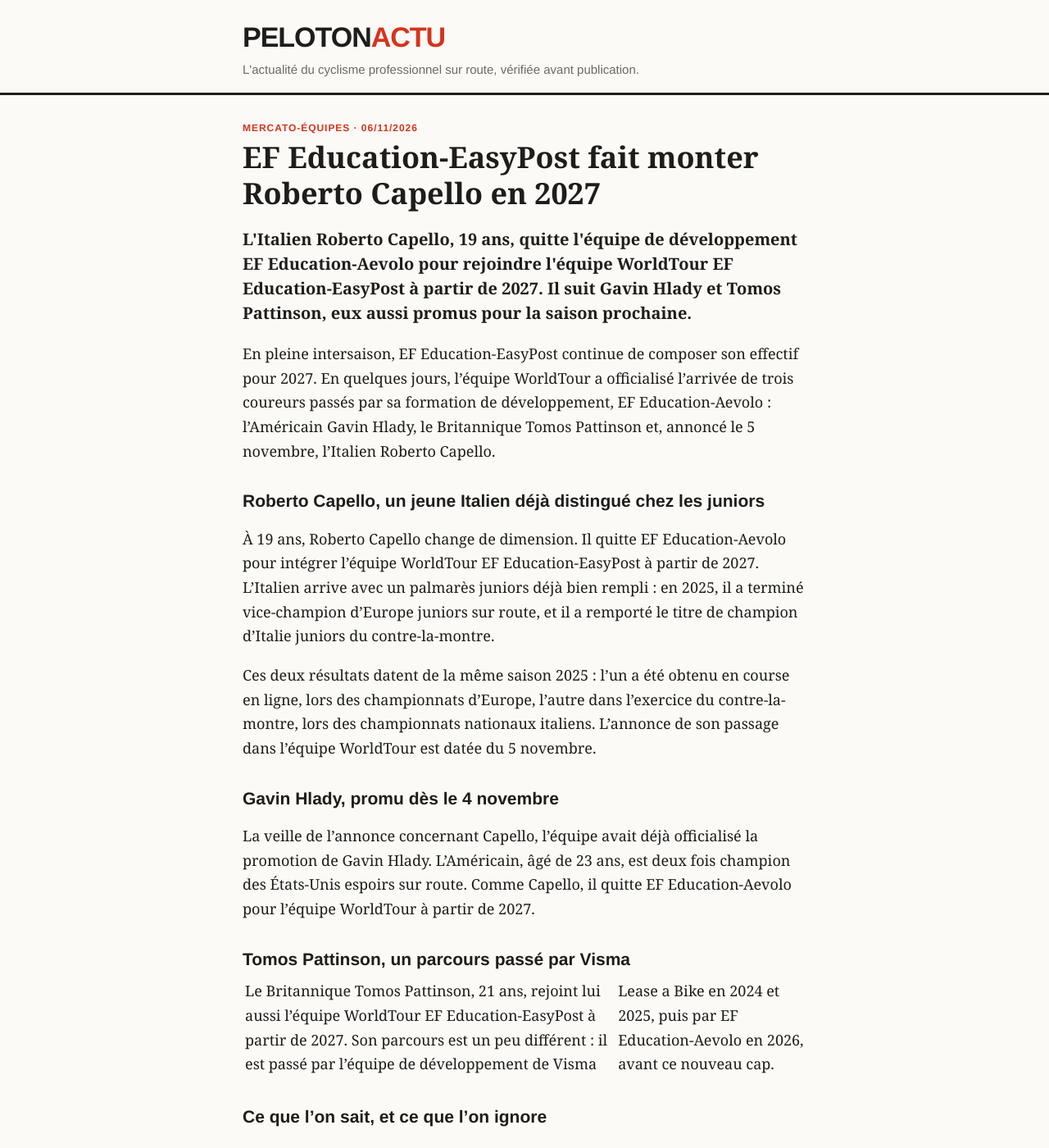
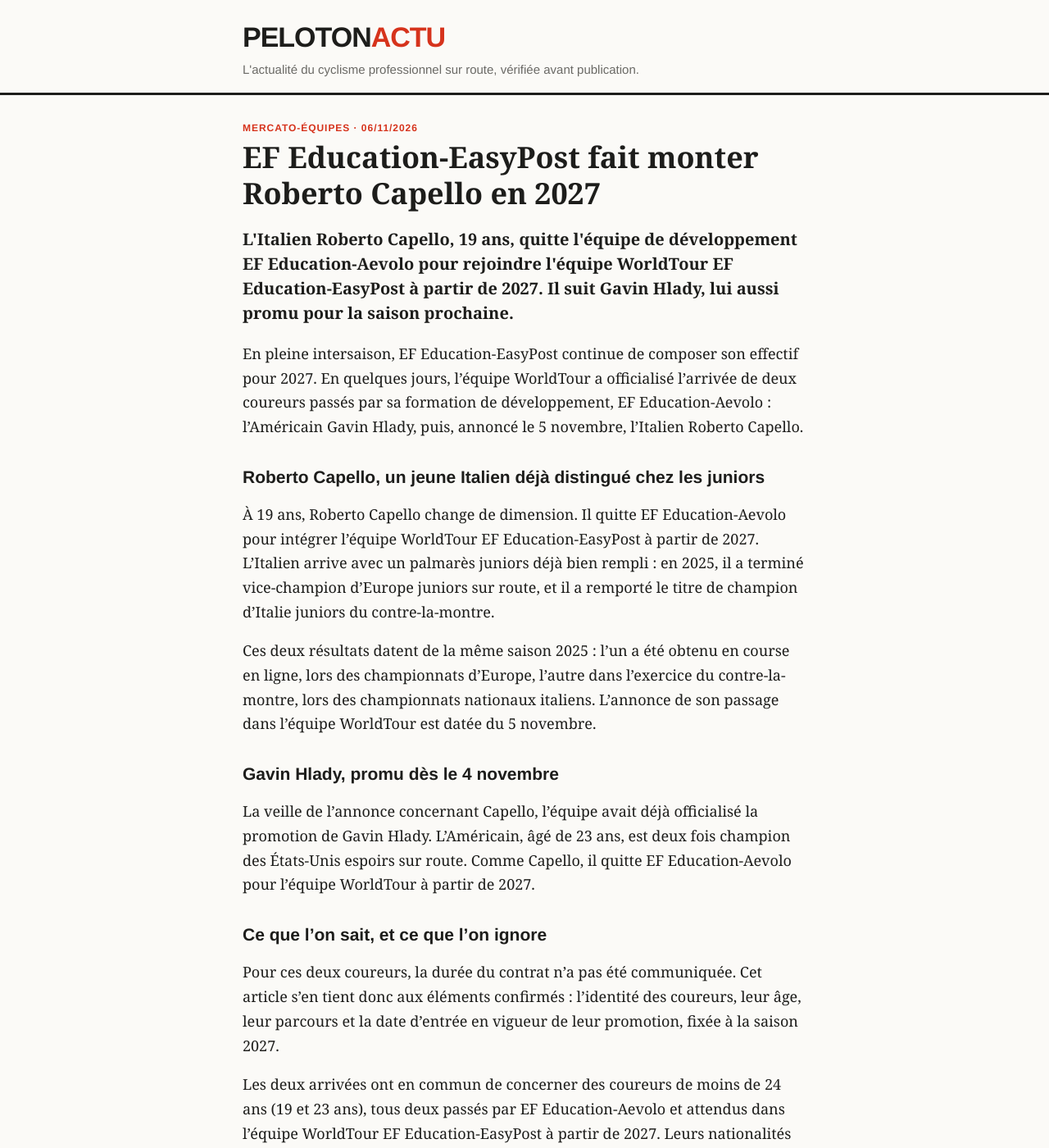
Before and after one commit to antoinebb/test-repo, a Jekyll site: the page built from _posts/2026-11-06-ef-education-easypost-fait-monter-roberto-capello-en-2027.md, in a window 1280 px wide and 1400 px high. Shown: the whole window at 82% size. Built offline with Jekyll 4.4.1, drawn with Linux system fonts in a browser that asks for light colours; some of the changed text lies outside the part shown.

Commit message:
Correction n°1 : EF Education-EasyPost fait monter Roberto Capello en 2027

```diff
--- a/_posts/2026-11-06-ef-education-easypost-fait-monter-roberto-capello-en-2027.md
+++ b/_posts/2026-11-06-ef-education-easypost-fait-monter-roberto-capello-en-2027.md
@@ -4,13 +4,13 @@ title: "EF Education-EasyPost fait monter Roberto Capello en 2027"
 date: 2026-11-06 18:05:00 +0100
 format: Mercato-équipes
 description: >-
-  L'Italien Roberto Capello, 19 ans, passe d'EF Education-Aevolo à l'équipe WorldTour EF Education-EasyPost en 2027, après Gavin Hlady et Tomos Pattinson.
+  L'Italien Roberto Capello, 19 ans, passe d'EF Education-Aevolo à l'équipe WorldTour EF Education-EasyPost en 2027, après Gavin Hlady.
 chapo: >-
-  L'Italien Roberto Capello, 19 ans, quitte l'équipe de développement EF Education-Aevolo pour rejoindre l'équipe WorldTour EF Education-EasyPost à partir de 2027. Il suit Gavin Hlady et Tomos Pattinson, eux aussi promus pour la saison prochaine.
+  L'Italien Roberto Capello, 19 ans, quitte l'équipe de développement EF Education-Aevolo pour rejoindre l'équipe WorldTour EF Education-EasyPost à partir de 2027. Il suit Gavin Hlady, lui aussi promu pour la saison prochaine.
 tags: ["Mercato", "EF Education-EasyPost", "Saison 2027", "Championnats d’Europe"]
 ---
 
-En pleine intersaison, EF Education-EasyPost continue de composer son effectif pour 2027. En quelques jours, l'équipe WorldTour a officialisé l'arrivée de trois coureurs passés par sa formation de développement, EF Education-Aevolo : l'Américain Gavin Hlady, le Britannique Tomos Pattinson et, annoncé le 5 novembre, l'Italien Roberto Capello.
+En pleine intersaison, EF Education-EasyPost continue de composer son effectif pour 2027. En quelques jours, l'équipe WorldTour a officialisé l'arrivée de deux coureurs passés par sa formation de développement, EF Education-Aevolo : l'Américain Gavin Hlady, puis, annoncé le 5 novembre, l'Italien Roberto Capello.
 
 ## Roberto Capello, un jeune Italien déjà distingué chez les juniors
 
@@ -22,12 +22,8 @@ Ces deux résultats datent de la même saison 2025 : l'un a été obtenu en cour
 
 La veille de l'annonce concernant Capello, l'équipe avait déjà officialisé la promotion de Gavin Hlady. L'Américain, âgé de 23 ans, est deux fois champion des États-Unis espoirs sur route. Comme Capello, il quitte EF Education-Aevolo pour l'équipe WorldTour à partir de 2027.
 
-## Tomos Pattinson, un parcours passé par Visma
-
-Le Britannique Tomos Pattinson, 21 ans, rejoint lui aussi l'équipe WorldTour EF Education-EasyPost à partir de 2027. Son parcours est un peu différent : il est passé par l'équipe de développement de Visma | Lease a Bike en 2024 et 2025, puis par EF Education-Aevolo en 2026, avant ce nouveau cap.
-
 ## Ce que l'on sait, et ce que l'on ignore
 
-Pour ces trois coureurs, la durée du contrat n'a pas été communiquée. Cet article s'en tient donc aux éléments confirmés : l'identité des coureurs, leur âge, leur parcours et la date d'entrée en vigueur de leur promotion, fixée à la saison 2027.
+Pour ces deux coureurs, la durée du contrat n'a pas été communiquée. Cet article s'en tient donc aux éléments confirmés : l'identité des coureurs, leur âge, leur parcours et la date d'entrée en vigueur de leur promotion, fixée à la saison 2027.
 
-Les trois arrivées ont en commun de concerner des coureurs de moins de 24 ans (19, 21 et 23 ans), tous passés par EF Education-Aevolo et tous attendus dans l'équipe WorldTour EF Education-EasyPost à partir de 2027. Leurs nationalités diffèrent : italienne pour Capello, américaine pour Hlady et britannique pour Pattinson.
+Les deux arrivées ont en commun de concerner des coureurs de moins de 24 ans (19 et 23 ans), tous deux passés par EF Education-Aevolo et attendus dans l'équipe WorldTour EF Education-EasyPost à partir de 2027. Leurs nationalités diffèrent : italienne pour Capello, américaine pour Hlady.
```
